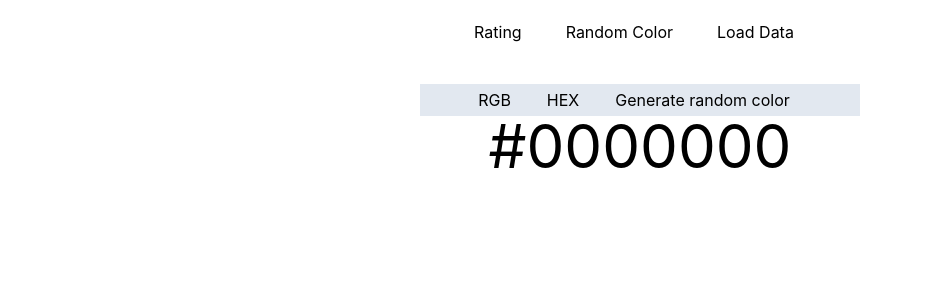
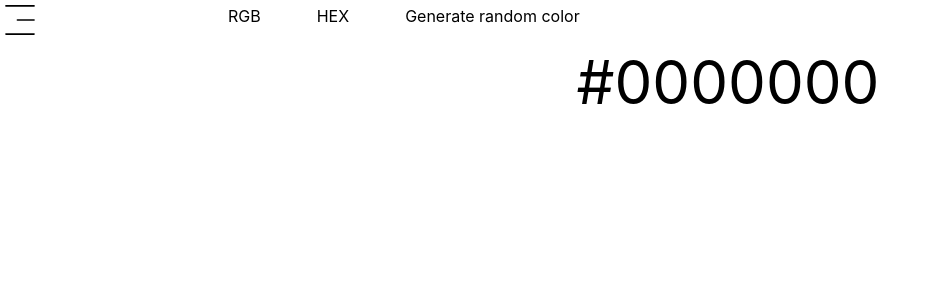
Before and after one commit to junaidjesan2/famous-projects, a React (Create React App) app: page / in a window 1280 px wide. Shown: the top 300 px of the page, without its empty margins (0-934 px from the left). Built offline with nearby package versions, Linux system fonts and the light colour scheme.

Commit message:
created side modal

```diff
--- a/src/App.js
+++ b/src/App.js
@@ -21,7 +21,7 @@ const router = createBrowserRouter([
       },
       {
         path: "/load",
-        element: <LoadData title="Loading data through one click"/>,
+        element: <LoadData />,
       },
     ],
   },
--- a/src/components/Layout/layout.jsx
+++ b/src/components/Layout/layout.jsx
@@ -3,9 +3,11 @@ import Header from "../Shared/Header";
 
 export default function Layout() {
   return (
-    <div className="w-3/4 mx-auto">
-      <Header />
-      <div className="px-10 mx-auto">
+    <div>
+      <div className="w-44">
+        <Header />
+      </div>
+      <div className=" ml-44 px-10">
         <Outlet />
       </div>
     </div>
--- a/src/components/Pages/LoadData/loadData.jsx
+++ b/src/components/Pages/LoadData/loadData.jsx
@@ -1,6 +1,6 @@
 import { useEffect, useState } from "react";
 
-export default function LoadData(title) {
+export default function LoadData() {
   const [loading, setLoading] = useState(false);
   const [products, setProducts] = useState([]);
   const [count, setCount] = useState(0);
@@ -31,20 +31,26 @@ export default function LoadData(title) {
     return <div>Data Loading ...</div>;
   }
   return (
-    <div className="my-16">
-        <p className="w-2/3 font-bold text-2xl text-center mx-auto">{title}</p>
+    <div className="py-16">
       <div className="grid grid-cols-3 gap-3 drop-shadow-md">
         {products && products.length
           ? products.map((item) => (
               <div className="product" key={item.id}>
-                <img className="h-28 bg-cover w-full" src={item.thumbnail} alt={item.title} />
+                <img
+                  className="h-28 bg-cover w-full"
+                  src={item.thumbnail}
+                  alt={item.title}
+                />
                 <p>{item.title}</p>
               </div>
             ))
           : null}
       </div>
       <div>
-        <button className=" bg-amber-200 px-4 py-1 my-5 w-2/5 rounded-md font-semibold" onClick={() => setCount(count + 1)}>
+        <button
+          className=" bg-amber-200 px-4 py-1 my-5 w-2/5 rounded-md font-semibold"
+          onClick={() => setCount(count + 1)}
+        >
           Load More Products
         </button>
         {/* {disableButton ? <p>You have reached to 100 products</p> : null} */}
--- a/src/components/Pages/rendomColor/rendomColor.jsx
+++ b/src/components/Pages/rendomColor/rendomColor.jsx
@@ -23,8 +23,8 @@ export default function RendomColor() {
     SetRandomColor(`rgb(${R},${G},${B})`);
   }
   return (
-    <div className="h-screen py-5" style={{ background: randomColor }}>
-      <div className="w-2/4 mx-auto bg-slate-200">
+    <div>
+      <div className="flex gap-5 mx-auto">
         <button
           className="py-1 px-3 hover:underline mr-3"
           onClick={() => setColorType("rgb")}
@@ -44,7 +44,9 @@ export default function RendomColor() {
           Generate random color
         </button>
       </div>
-      <div className="text-6xl">{randomColor}</div>
+      <div className="h-screen py-5 w-full" style={{ background: randomColor }}>
+        <div className="text-6xl">{randomColor}</div>
+      </div>
     </div>
   );
 }
--- a/src/components/Shared/Header.jsx
+++ b/src/components/Shared/Header.jsx
@@ -1,11 +1,35 @@
 import { Link } from "react-router-dom";
 
+import { CiMenuFries } from "react-icons/ci";
+import { useState } from "react";
+
 export default function Header() {
+  const [openModal, setOpenModal] = useState(false);
   return (
-    <div className="my-5">
-        <Link className="py-2 px-4 text-center hover:underline mr-3" to="/rating">Rating</Link>
-        <Link className="py-2 px-4 text-center hover:underline mr-3" to="/">Random Color</Link>
-        <Link className="py-2 px-4 text-center hover:underline mr-3" to="/load">Load Data</Link>
+    <div>
+      <CiMenuFries
+        className="absolute h-10 w-10 font-bold"
+        onClick={() => setOpenModal(true)}
+      />
+      <div>
+        {openModal && (
+          <div className="bg-slate-500 text-end text-white px-5 py-6 flex flex-col absolute h-screen w-2/12 place-self-start">
+            <p onClick={() => setOpenModal(false)}>close</p>
+            <Link
+              className="py-2 px-4 text-center hover:underline "
+              to="/rating"
+            >
+              Rating
+            </Link>
+            <Link className="py-2 px-4 text-center hover:underline " to="/">
+              Random Color
+            </Link>
+            <Link className="py-2 px-4 text-center hover:underline " to="/load">
+              Load Data
+            </Link>
+          </div>
+        )}
+      </div>
     </div>
   );
 }
```
